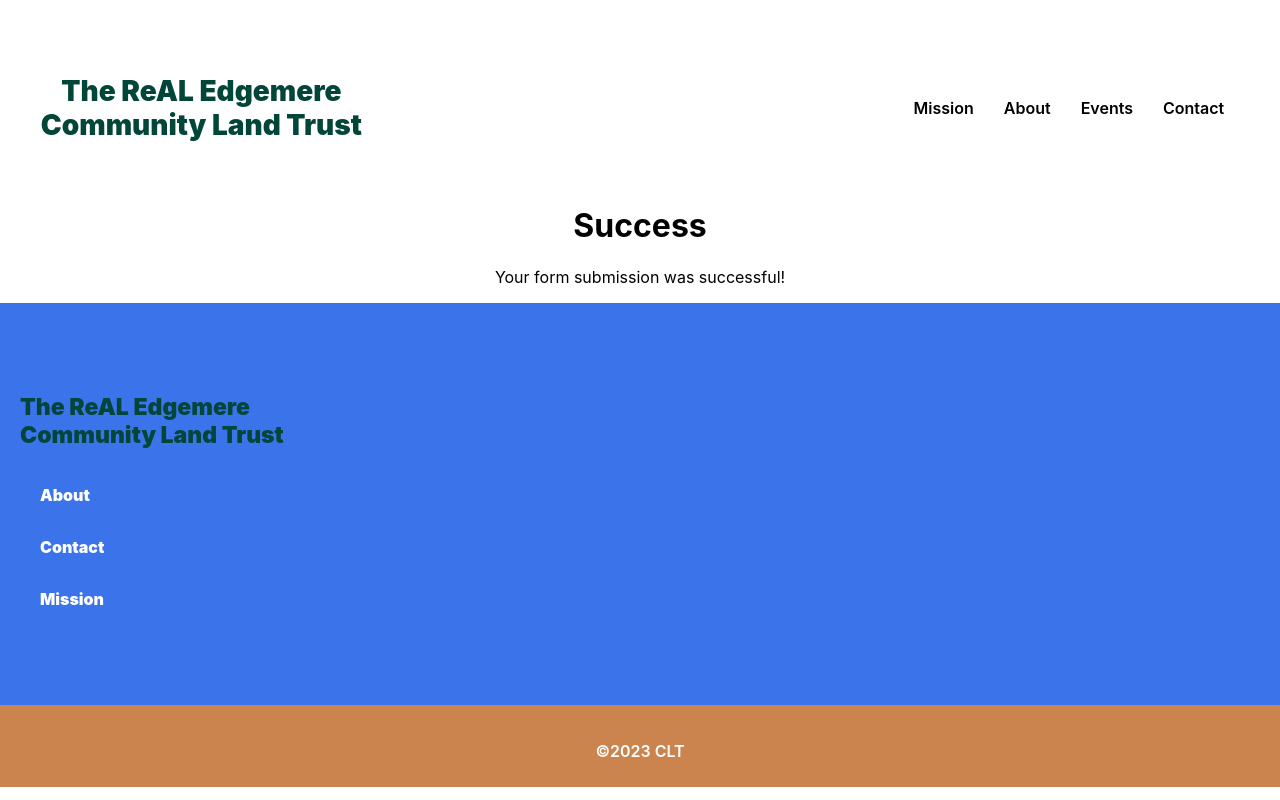
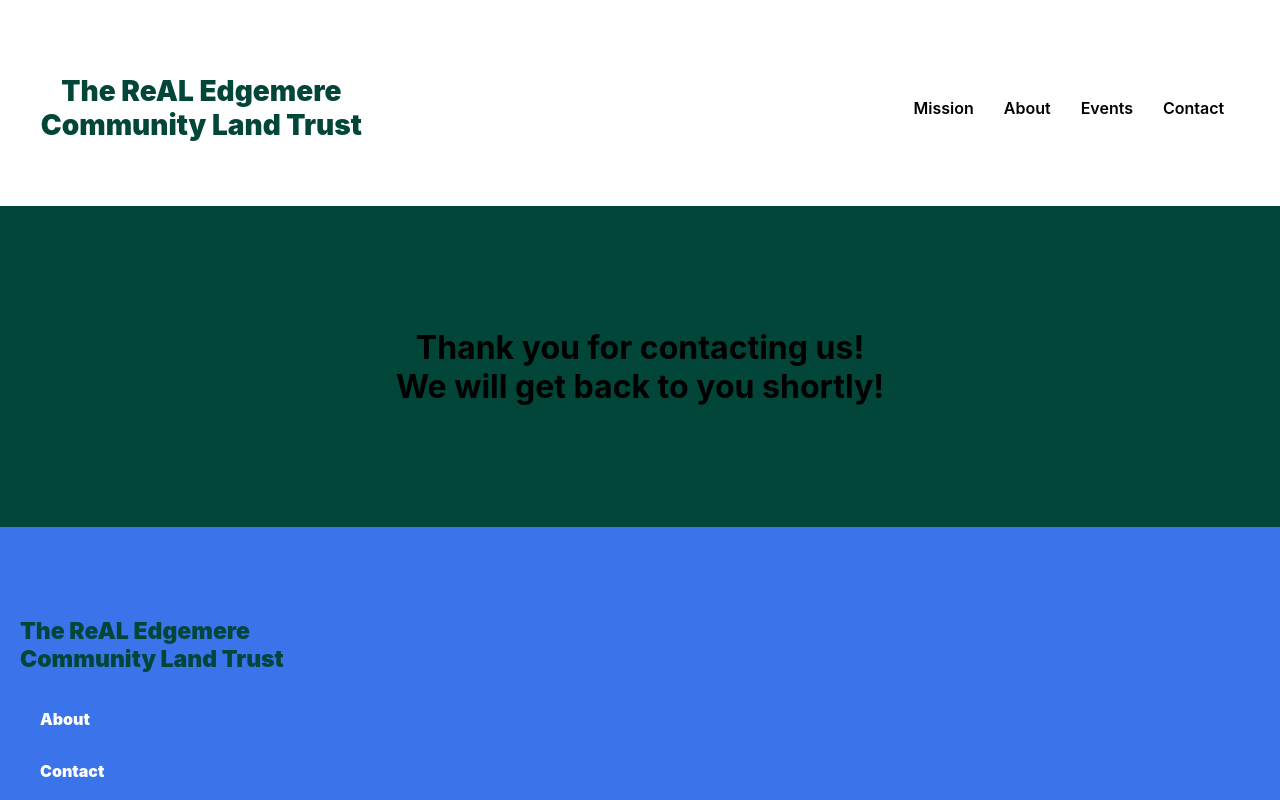
Before and after one commit to TaylorWill94/CLTmobile, a React (Create React App) app: page /success in a window 1280 px wide. Shown: the top 800 px of the page. Built offline with nearby package versions, Linux system fonts and the light colour scheme.

Commit message:
Styles the success page

```diff
--- /dev/null
+++ b/src/components/Success.css
@@ -0,0 +1,83 @@
+@media screen and (min-width: 300px) {
+  .success {
+    padding-top: 100px;
+    padding-bottom: 100px;
+    padding-left: 20px;
+    padding-right: 20px;
+    background: rgb(1, 70, 56);
+  }
+
+  .suc-msg {
+    font-size: 16px;
+  }
+}
+
+@media screen and (min-width: 400px) {
+  .success {
+    padding-top: 100px;
+    padding-bottom: 100px;
+    padding-left: 20px;
+    padding-right: 20px;
+    background: rgb(1, 70, 56);
+  }
+
+  .suc-msg {
+    font-size: 16px;
+  }
+}
+
+@media screen and (min-width: 576px) {
+  .success {
+    padding-top: 100px;
+    padding-bottom: 100px;
+    padding-left: 20px;
+    padding-right: 20px;
+    background: rgb(1, 70, 56);
+  }
+
+  .suc-msg {
+    font-size: 16px;
+  }
+}
+
+@media screen and (min-width: 768px) {
+  .success {
+    padding-top: 100px;
+    padding-bottom: 100px;
+    padding-left: 20px;
+    padding-right: 20px;
+    background: rgb(1, 70, 56);
+  }
+
+  .suc-msg {
+    font-size: 22px;
+  }
+}
+
+@media screen and (min-width: 992px) {
+  .success {
+    padding-top: 100px;
+    padding-bottom: 100px;
+    padding-left: 20px;
+    padding-right: 20px;
+    background: rgb(1, 70, 56);
+  }
+
+  .suc-msg {
+    font-size: 22px;
+  }
+}
+
+@media screen and (min-width: 1200px) {
+  .success {
+    padding-top: 100px;
+    padding-bottom: 100px;
+    padding-left: 20px;
+    padding-right: 20px;
+    background: rgb(1, 70, 56);
+  }
+
+  .suc-msg {
+    font-size: 32px;
+  }
+}
--- a/src/components/Success.js
+++ b/src/components/Success.js
@@ -1,11 +1,13 @@
 import React from "react";
+import "./Success.css";
 
 function Success() {
   return (
-    <div>
-      <h1>Success</h1>
-      <p>Your form submission was successful!</p>
-      {/* Add any additional content or styling for the success page */}
+    <div className="success">
+      <h1 className="suc-msg">
+        Thank you for contacting us! <br />
+        We will get back to you shortly!
+      </h1>
     </div>
   );
 }
```
